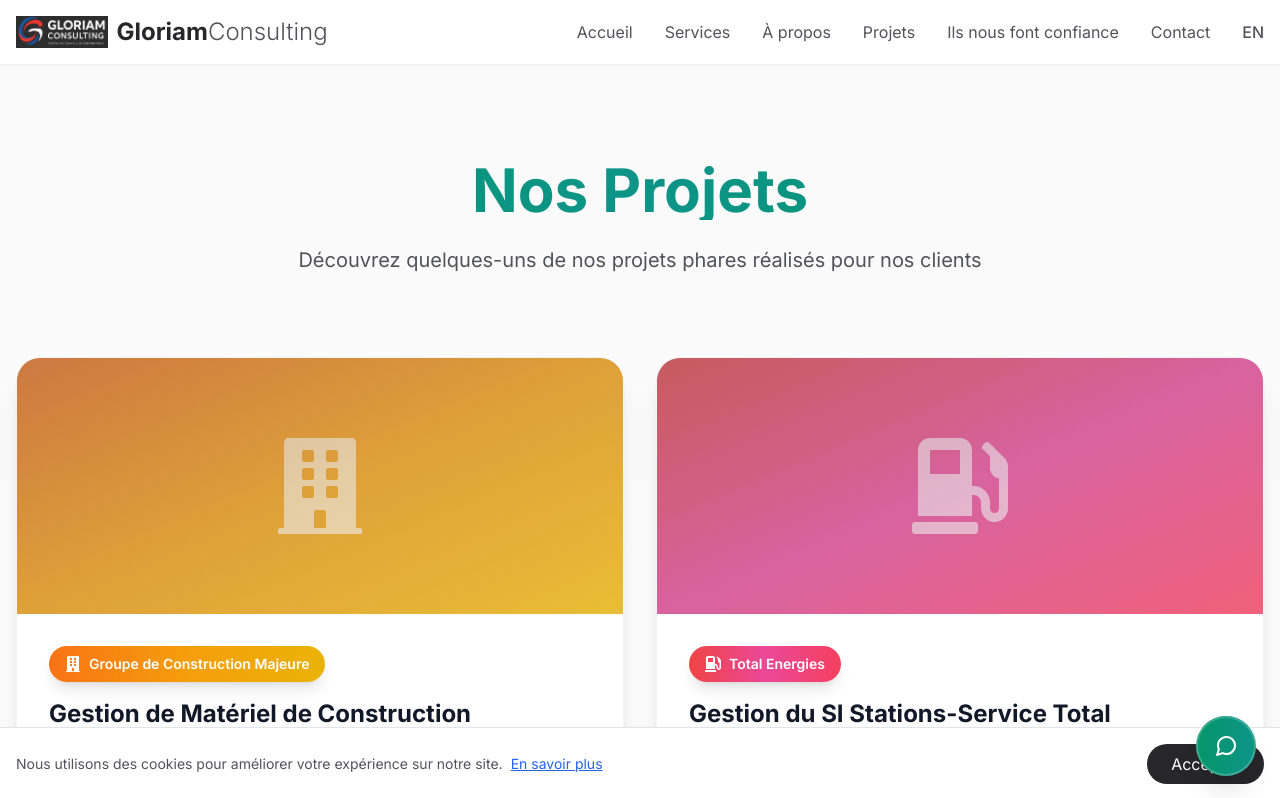
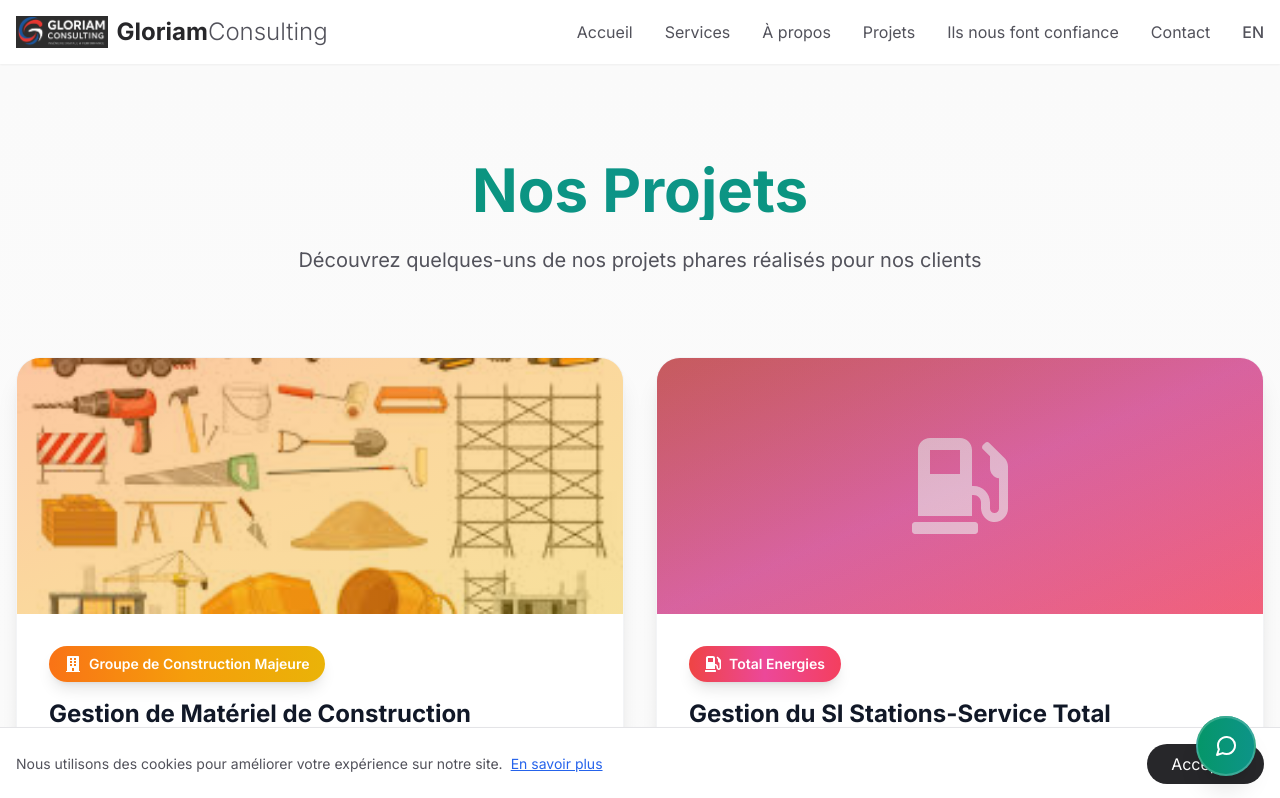
Before and after one commit to mhdaouda/gloriam-consulting, a Next.js app: page /fr/projects in a window 1280 px wide. Shown: the top 798 px of the page. Built offline with nearby package versions, Linux system fonts and the light colour scheme.

Commit message:
feat: Ajouter technologies et image pour le projet construction

```diff
--- a/src/app/_translations/en.json
+++ b/src/app/_translations/en.json
@@ -177,8 +177,8 @@
         "client": "Major Construction Group",
         "description": "Development of a comprehensive material management application for a leading group in major infrastructure (roads, railways, bridges).",
         "details": "This solution enables efficient management of construction material stocks, order tracking, material traceability, and supply optimization across multiple simultaneous construction sites. The application provides real-time overview and facilitates coordination between different sites.",
-        "technologies": "Web and mobile application • Stock management • Traceability • Multi-site",
-        "image": "/images/projects/construction.jpg"
+        "technologies": "Java JEE • Maven • AngularJS • Node.js • SVN • SQL • JBoss • REST API • Spring Framework • Hibernate",
+        "image": "/images/projects/construction.jpeg"
       },
       {
         "title": "Total Service Station IS Management",
--- a/src/app/_translations/fr.json
+++ b/src/app/_translations/fr.json
@@ -176,8 +176,8 @@
         "client": "Groupe de Construction Majeure",
         "description": "Développement d'une application complète de gestion de matériel pour un groupe leader dans les grandes infrastructures (routes, voies ferrées, ponts).",
         "details": "Cette solution permet de gérer efficacement les stocks de matériaux de construction, le suivi des commandes, la traçabilité des matériaux et l'optimisation des approvisionnements sur de multiples chantiers simultanés. L'application offre une vue d'ensemble en temps réel et facilite la coordination entre les différents sites.",
-        "technologies": "Application web et mobile • Gestion de stocks • Traçabilité • Multi-sites",
-        "image": "/images/projects/construction.jpg"
+        "technologies": "Java JEE • Maven • AngularJS • Node.js • SVN • SQL • JBoss • REST API • Spring Framework • Hibernate",
+        "image": "/images/projects/construction.jpeg"
       },
       {
         "title": "Gestion du SI Stations-Service Total",
--- a/src/app/en/projects/page.tsx
+++ b/src/app/en/projects/page.tsx
@@ -2,6 +2,7 @@
 
 import { useTranslations } from '../../_hooks/useTranslations';
 import { motion } from 'framer-motion';
+import Image from 'next/image';
 import { FaBuilding, FaGasPump, FaShieldAlt, FaChartLine, FaCreditCard, FaCheckCircle } from 'react-icons/fa';
 
 const containerVariants = {
@@ -94,12 +95,26 @@
               >
                 {/* Image Section */}
                 <div className="relative h-64 overflow-hidden bg-gradient-to-br from-gray-100 to-gray-200">
-                  <div className={`absolute inset-0 bg-gradient-to-br ${gradient} opacity-80`} />
-                  <div className="absolute inset-0 flex items-center justify-center">
-                    <Icon className="text-white text-8xl opacity-60" />
-                  </div>
-                  {/* Placeholder pour l'image - vous pouvez remplacer par une vraie image */}
-                  <div className="absolute inset-0 bg-gradient-to-br from-gray-800/20 to-transparent" />
+                  {project.image && project.image.includes('construction.jpeg') ? (
+                    <>
+                      <Image
+                        src={project.image}
+                        alt={project.title}
+                        fill
+                        className="object-cover"
+                        sizes="(max-width: 768px) 100vw, 50vw"
+                      />
+                      <div className={`absolute inset-0 bg-gradient-to-br ${gradient} opacity-40`} />
+                    </>
+                  ) : (
+                    <>
+                      <div className={`absolute inset-0 bg-gradient-to-br ${gradient} opacity-80`} />
+                      <div className="absolute inset-0 flex items-center justify-center">
+                        <Icon className="text-white text-8xl opacity-60" />
+                      </div>
+                      <div className="absolute inset-0 bg-gradient-to-br from-gray-800/20 to-transparent" />
+                    </>
+                  )}
                 </div>
 
                 {/* Content Section */}
--- a/src/app/fr/projects/page.tsx
+++ b/src/app/fr/projects/page.tsx
@@ -2,6 +2,7 @@
 
 import { useTranslations } from '../../_hooks/useTranslations';
 import { motion } from 'framer-motion';
+import Image from 'next/image';
 import { FaBuilding, FaGasPump, FaShieldAlt, FaChartLine, FaCreditCard, FaCheckCircle } from 'react-icons/fa';
 
 const containerVariants = {
@@ -94,12 +95,26 @@
               >
                 {/* Image Section */}
                 <div className="relative h-64 overflow-hidden bg-gradient-to-br from-gray-100 to-gray-200">
-                  <div className={`absolute inset-0 bg-gradient-to-br ${gradient} opacity-80`} />
-                  <div className="absolute inset-0 flex items-center justify-center">
-                    <Icon className="text-white text-8xl opacity-60" />
-                  </div>
-                  {/* Placeholder pour l'image - vous pouvez remplacer par une vraie image */}
-                  <div className="absolute inset-0 bg-gradient-to-br from-gray-800/20 to-transparent" />
+                  {project.image && project.image.includes('construction.jpeg') ? (
+                    <>
+                      <Image
+                        src={project.image}
+                        alt={project.title}
+                        fill
+                        className="object-cover"
+                        sizes="(max-width: 768px) 100vw, 50vw"
+                      />
+                      <div className={`absolute inset-0 bg-gradient-to-br ${gradient} opacity-40`} />
+                    </>
+                  ) : (
+                    <>
+                      <div className={`absolute inset-0 bg-gradient-to-br ${gradient} opacity-80`} />
+                      <div className="absolute inset-0 flex items-center justify-center">
+                        <Icon className="text-white text-8xl opacity-60" />
+                      </div>
+                      <div className="absolute inset-0 bg-gradient-to-br from-gray-800/20 to-transparent" />
+                    </>
+                  )}
                 </div>
 
                 {/* Content Section */}
```
Also changed, not shown: public/images/projects/construction.jpeg (added).
